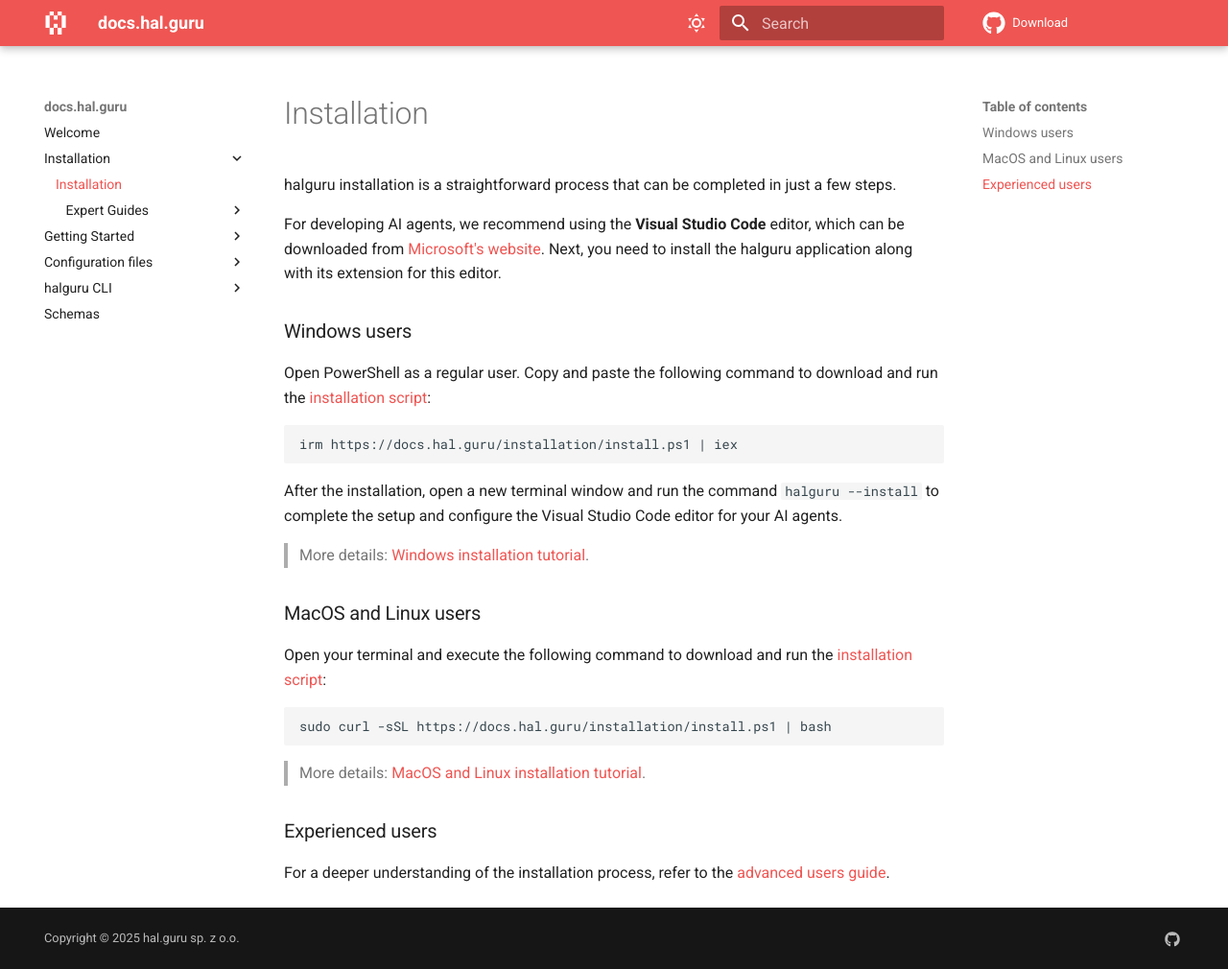
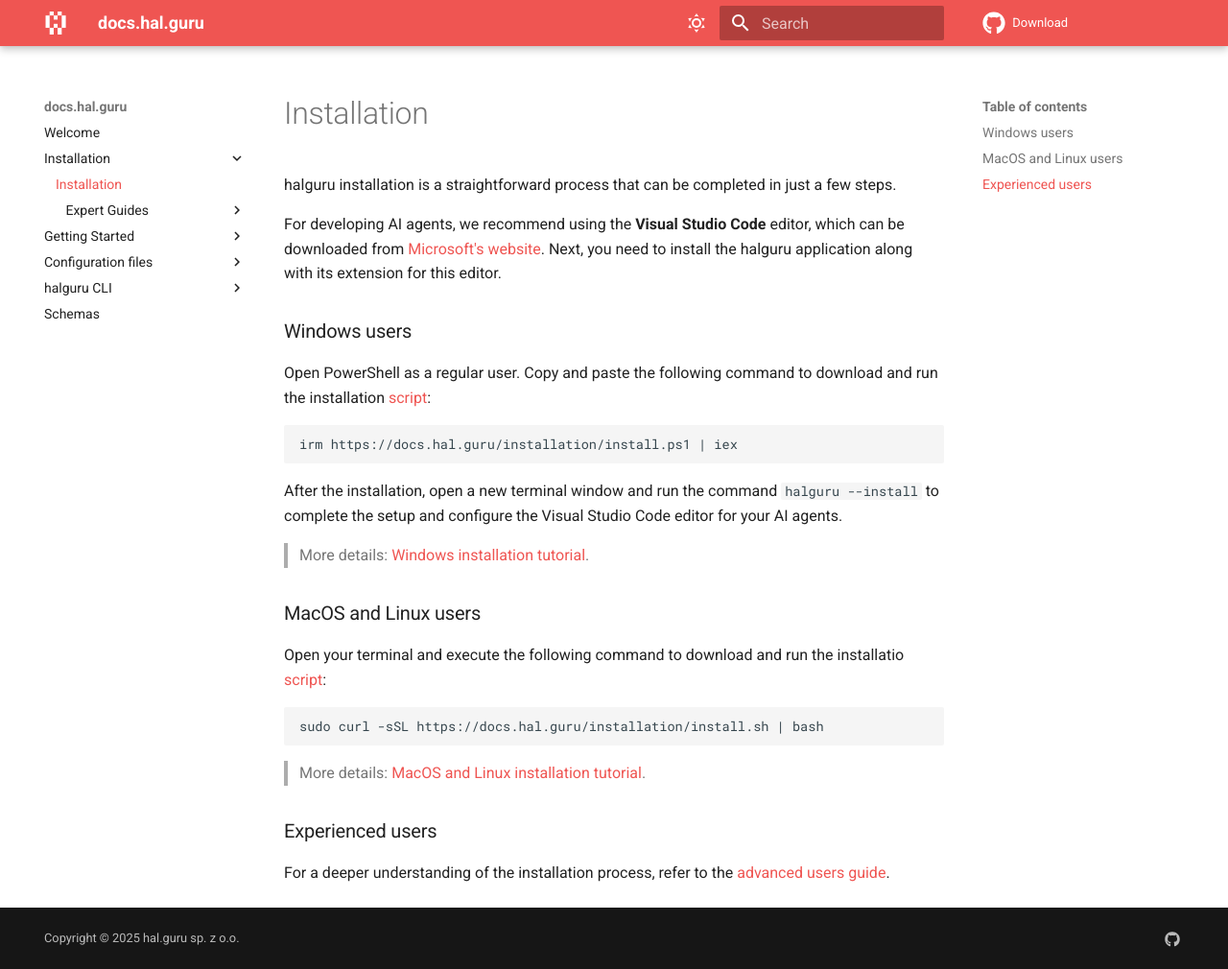
Before and after one commit to HAL-guru/hal.guru, an MkDocs documentation site: the page built from docs/installation/index.md, in a window 1280 px wide and 1010 px high. Shown: the whole window at 96% size. Built offline with MkDocs 1.6.1 and Material for MkDocs 9.7.7, drawn with Linux system fonts in a browser that asks for light colours; comment, search, counter and statistics services are not loaded.

Commit message:
Update installation script links in documentation
Corrected the script links in installation instructions for MacOS, Linux, and Windows users. Ensured clarity and alignment with the correct installation processes.

````diff
--- a/docs/installation/index.md
+++ b/docs/installation/index.md
@@ -12,7 +12,7 @@
 
 ## Windows users
 
-Open PowerShell as a regular user. Copy and paste the following command to download and run the [installation script](https://docs.hal.guru/installation/install.ps1):
+Open PowerShell as a regular user. Copy and paste the following command to download and run the installation [script](https://docs.hal.guru/installation/install.ps1):
 
 ```powershell
 irm https://docs.hal.guru/installation/install.ps1 | iex
@@ -26,10 +26,10 @@
 
 ## MacOS and Linux users
 
-Open your terminal and execute the following command to download and run the [installation script](https://docs.hal.guru/installation/install.ps1):
+Open your terminal and execute the following command to download and run the installatio [script](https://docs.hal.guru/installation/install.sh):
 
 ```bash
-sudo curl -sSL https://docs.hal.guru/installation/install.ps1 | bash
+sudo curl -sSL https://docs.hal.guru/installation/install.sh | bash
 ```
 
 > More details: [MacOS and Linux installation tutorial](macos-and-linux.md).
````
